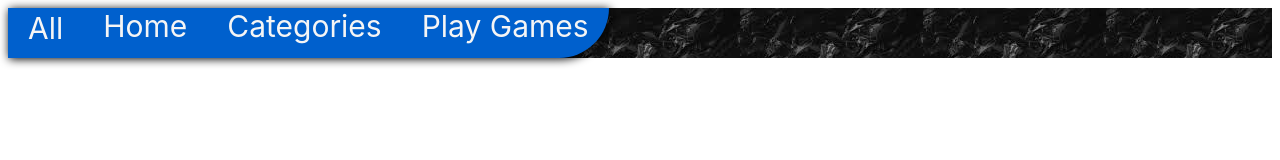
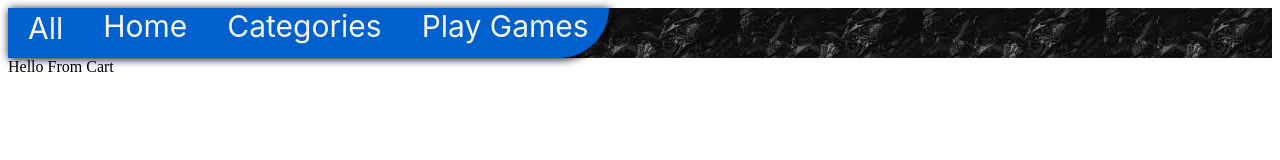
Before and after one commit to Giriraj-Roy/E-commerce-Application, a React (Create React App) app in the folder big-basket/: page /cart in a window 1280 px wide. Shown: the top 160 px of the page. Built offline with nearby package versions, Linux system fonts and the light colour scheme.

Commit message:
Cart added

```diff
--- a/big-basket/src/App.js
+++ b/big-basket/src/App.js
@@ -3,6 +3,7 @@ import { Route, Routes} from 'react-router-dom';
 import Categories from './Category/Categories';
 import Home from './Home';
 import Details from './Details/Details';
+import Cart from './myCart/Cart';
 
 
 const App = () => {
@@ -17,6 +18,7 @@ const App = () => {
         <Route path="/categories" element={<Categories/>} />
         <Route path= {"/products/:id"}  element= {<Details />} />
         <Route path="/games" element={<Categories/>} />
+        <Route path="/cart" element={<Cart/>} />
       </Routes>
 
     </React.Fragment>
--- a/big-basket/src/Title/Title.css
+++ b/big-basket/src/Title/Title.css
@@ -26,6 +26,7 @@
     transition-duration: 0.3s;
 }
 .mycarthome{
+    text-decoration: none;
     display: flex;
     justify-content: center;
     vertical-align: middle;
--- a/big-basket/src/Title/Title.js
+++ b/big-basket/src/Title/Title.js
@@ -1,5 +1,6 @@
 import React from 'react';
 import './Title.css';
+import {Link} from 'react-router-dom';
 
 const Title = () => {
     return (
@@ -7,7 +8,7 @@ const Title = () => {
             <div className='mycontainer'>
                 <span style={{color: "white"}}>Collections</span>
                 <div className='mycarthome'>
-                    <div style={{margin: 'auto' }}>My Cart</div>
+                    <div  style={{margin: 'auto' }}><Link to='/cart'><span style={{textDecoration: "none"}}>My Cart</span></Link></div>
                 </div>
             </div>
 
--- /dev/null
+++ b/big-basket/src/myCart/Cart.js
@@ -0,0 +1,11 @@
+import React from 'react'
+
+const Cart = () => {
+    return (
+        <div>
+              Hello From Cart
+        </div>
+    )
+}
+
+export default Cart
```
